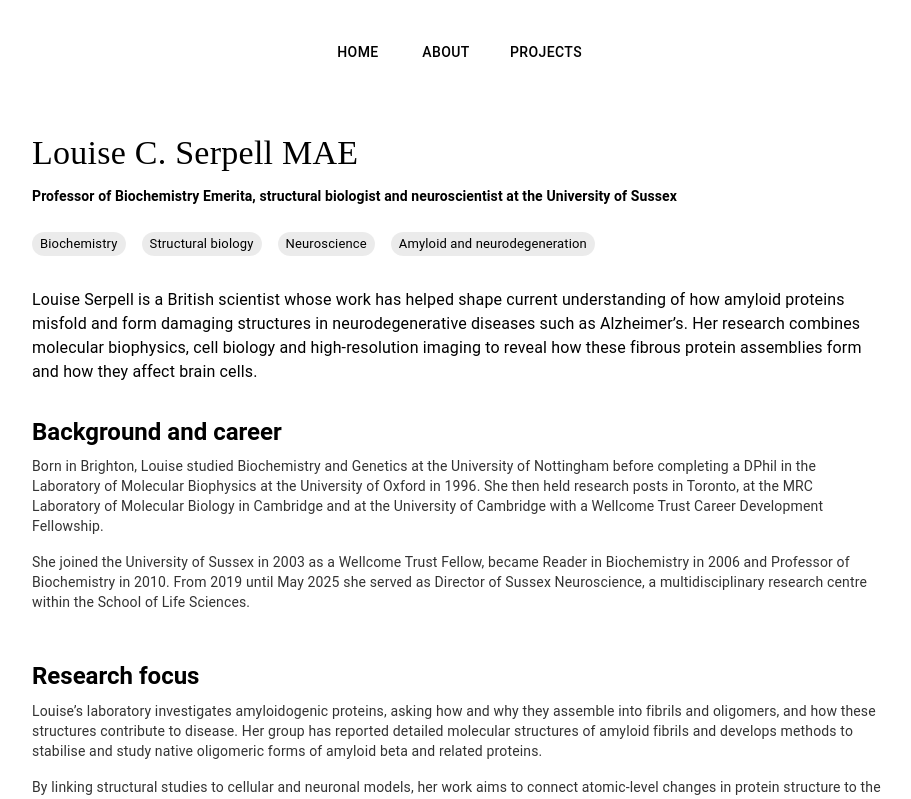
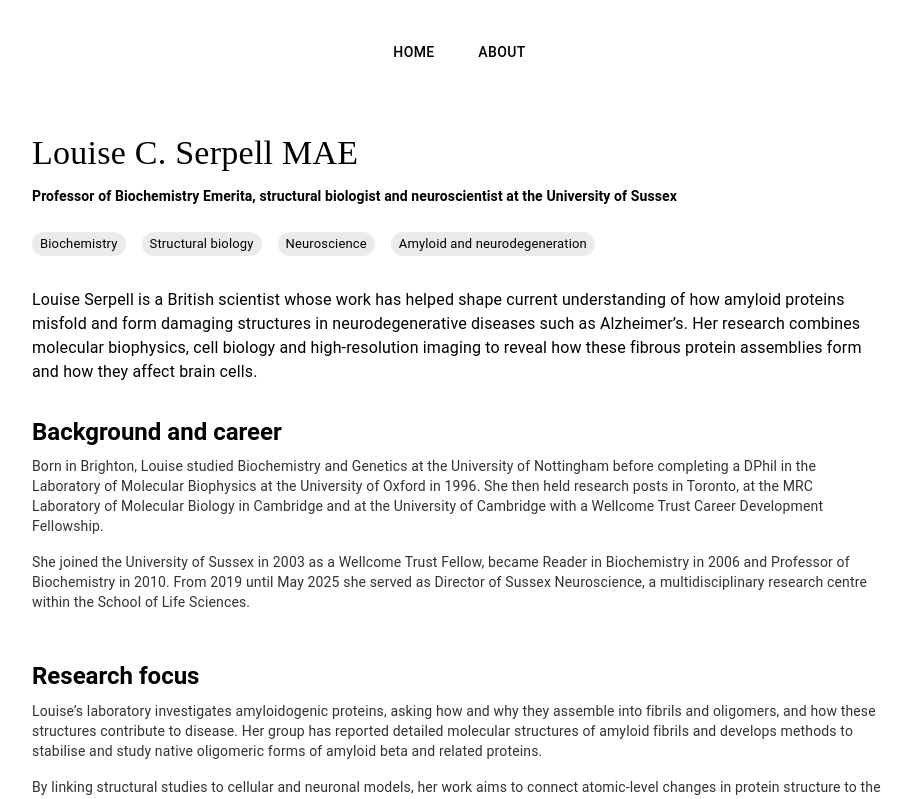
Before and after one commit to EAS-Tyler/serpell-science, a React (Create React App) app: page /about in a window 1280 px wide. Shown: the top 799 px of the page, without its empty margins (182-1093 px from the left). Built offline with nearby package versions, Linux system fonts and the light colour scheme.

Commit message:
tmp: remove projects

```diff
--- a/src/components/Toolbar.jsx
+++ b/src/components/Toolbar.jsx
@@ -41,9 +41,9 @@ const ToolbarComponent = () => {
         >
           About
         </Button>
-        <Button color="inherit" size="medium" variant="text">
+        {/* <Button color="inherit" size="medium" variant="text">
           Projects
-        </Button>
+        </Button> */}
       </Toolbar>
     </AppBar>
   );
```
